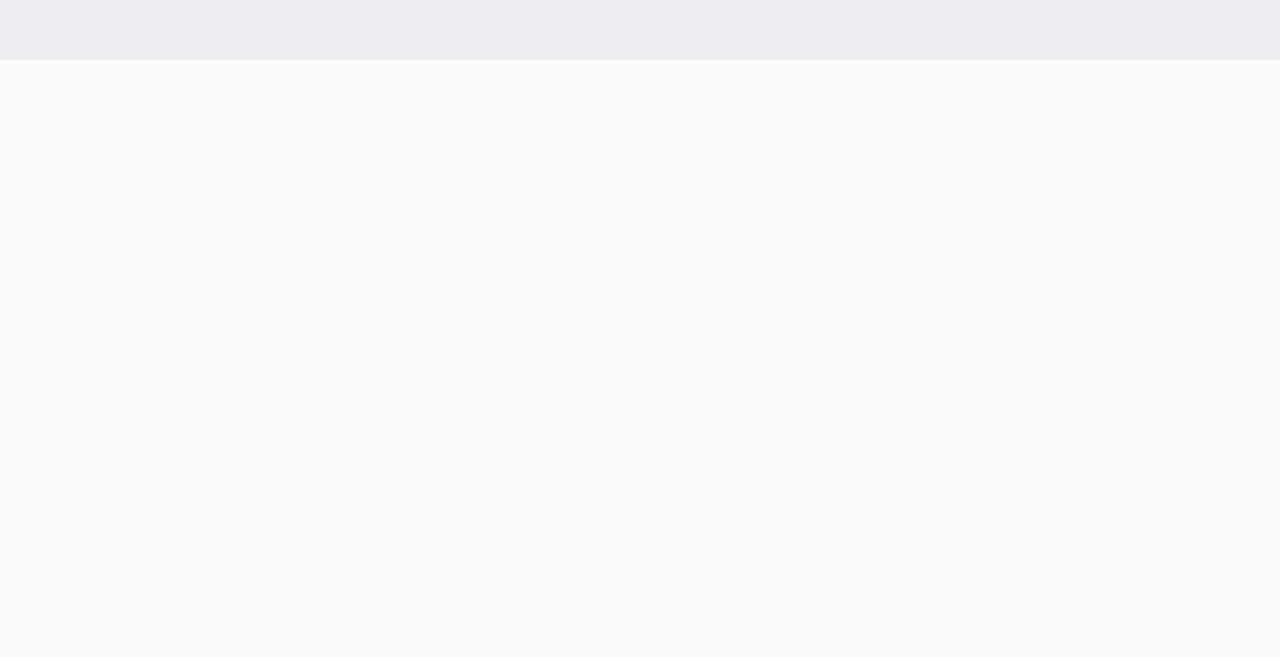
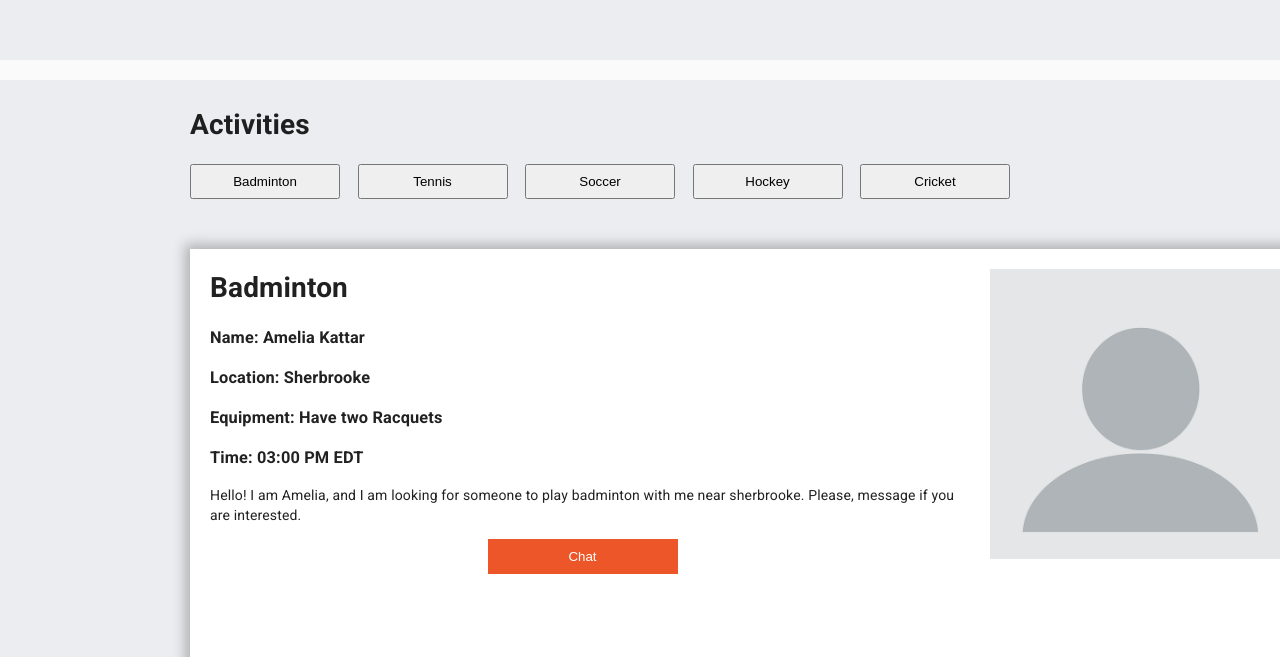
Before and after one commit to AntwanHak/fillactive-T5, a React (Create React App) app: page / in a window 1280 px wide. Shown: the part 2140-2797 px from the top of the page. Before the commit the page ends 2220 px from the top, so only its background shows below. Built offline with nearby package versions, Linux system fonts and the light colour scheme.

Commit message:
added activities page

```diff
--- a/src/App.jsx
+++ b/src/App.jsx
@@ -3,6 +3,7 @@
 //import SupervisorAccountIcon from '@material-ui/icons/SupervisorAccount';
 import Login from './login';
 import Event from './event';
+import Activities from './activities';
 
 const App = () => {
     return (
@@ -12,6 +13,7 @@
 
         </CssBaseline>
         <Event></Event>
+        <Activities/>
 
 
        </>
--- /dev/null
+++ b/src/activities.js
@@ -0,0 +1,66 @@
+import React from 'react'
+//import {Grid} from '@material-ui/core';
+
+const Activities=()=>{
+
+
+    return(
+        <div className= "events-container" style={{marginBottom: '20px', height: '200vh', backgroundColor: '#ebedf0'}}>
+            <div>
+                <h1  style={{marginLeft: '190px', paddingTop: '25px'}}>Activities</h1>
+                <div style={{marginLeft: '190px',
+                            marginRight: '270px',
+                             display: 'flex', justifyContent: 'space-between'}}>
+                    <button style={{height: '35px',
+                            width: '150px'}}>Badminton</button>
+                    <button  style={{height: '35px',
+                            width: '150px'}}>Tennis</button>
+                    <button  style={{height: '35px',
+                            width: '150px'}}>Soccer</button>
+
+                    <button  style={{height: '35px',
+                            width: '150px'}}>Hockey</button>
+                    <button  style={{height: '35px',
+                            width: '150px'}}>Cricket</button>
+                </div>
+
+                <div className="trending-events"
+                     style={{marginLeft: '190px',
+                            marginTop: '50px',
+                            boxShadow: '0px 0px 12px 5px rgba(0,0,0,0.25)',
+                            height: '60vh', width: '140vh',
+                            backgroundColor: 'white',
+                            display: 'flex',
+                            justifyContent: 'space-between'}}>
+
+                    <div style={{paddingLeft: '20px'}}>
+                        <h1>Badminton</h1>
+                        <h3>Name: Amelia Kattar</h3>
+                        <h3>Location: Sherbrooke</h3>
+                        <h3>Equipment: Have two Racquets</h3>
+                        <h3>Time: 03:00 PM EDT</h3>
+                        <p>Hello! I am Amelia, and I am looking for someone to play badminton with me near
+                            sherbrooke. Please, message if you are interested.
+                        </p>
+                        <div className="button-name" style={{display: 'flex', justifyContent: 'center'}}>
+                            <button style={{
+                            border: 'none',height: '35px',
+                            width: '190px', color: 'white',
+                            backgroundColor: '#ed5628'}}>Chat
+                            </button>
+                        </div>
+                    </div>
+
+                    <div className="card-pic" style={{paddingRight: '20px'}}>
+                        <img src={require('./profile.png').default} alt="profile"
+                        height={290} width={300}
+                        style={{marginLeft: '35px', marginTop: '20px'}}></img>
+                    </div>
+
+                </div>
+            </div>
+
+        </div>
+    )
+}
+export default Activities;
```
Also changed, not shown: src/profile.png (added).
